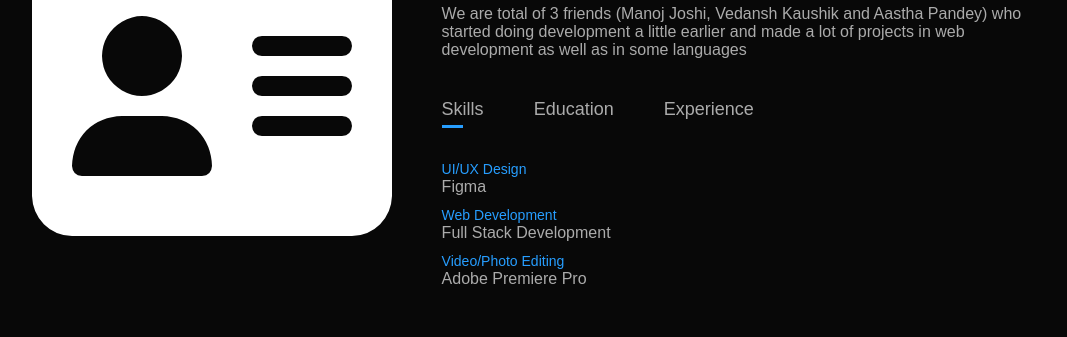
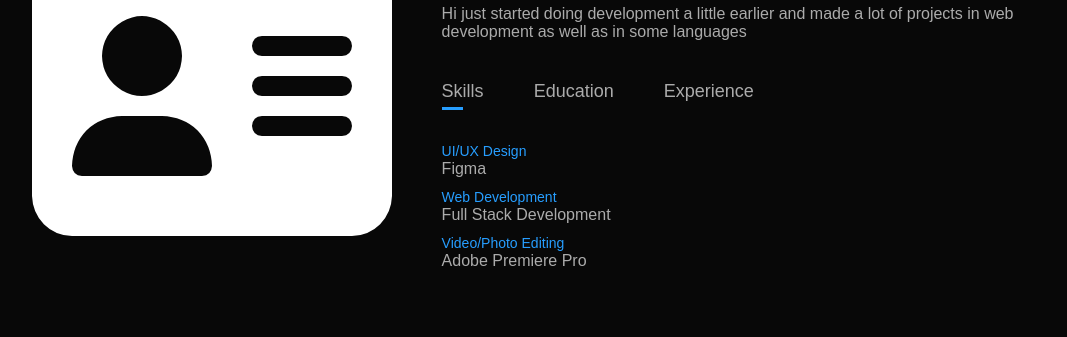
Before and after one commit to inferno005/My-Website, a plain HTML site: page index.html in a window 1280 px wide. Shown: the part 763-1100 px from the top of the page, without its empty margins (96-1163 px from the left). Drawn offline with Linux system fonts and the light colour scheme.

Commit message:
Update index.html

```diff
--- a/index.html
+++ b/index.html
@@ -42,7 +42,7 @@
                 </div>
                 <div class="about-col-2">
                     <h1 class="subtitle">About Us</h1>
-                    <p>We are total of 3 friends (Manoj Joshi, Vedansh Kaushik and Aastha Pandey) who started doing
+                    <p>Hi just started doing
                         development a little earlier and made a lot of projects in web development as well as in some
                         languages</p>
 
```
